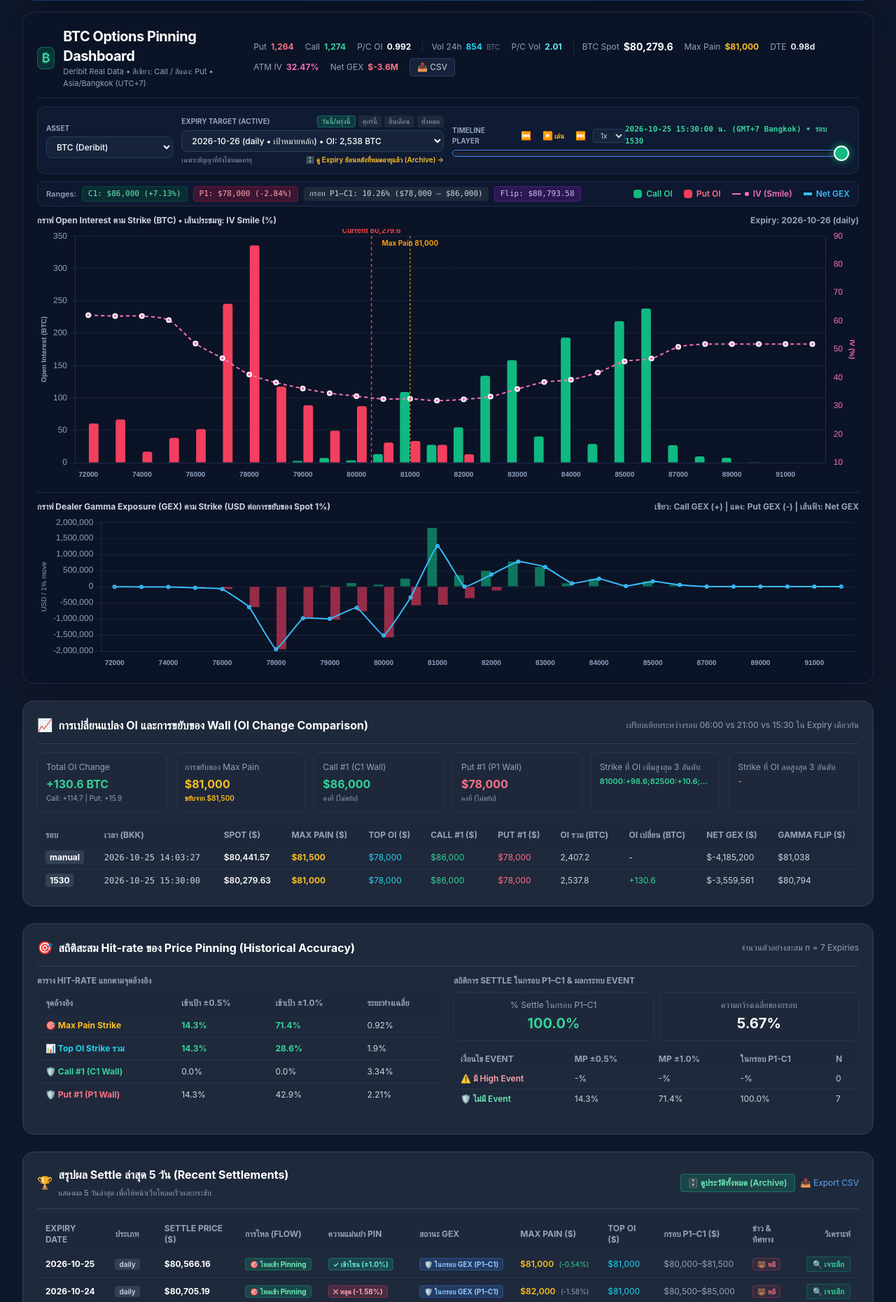
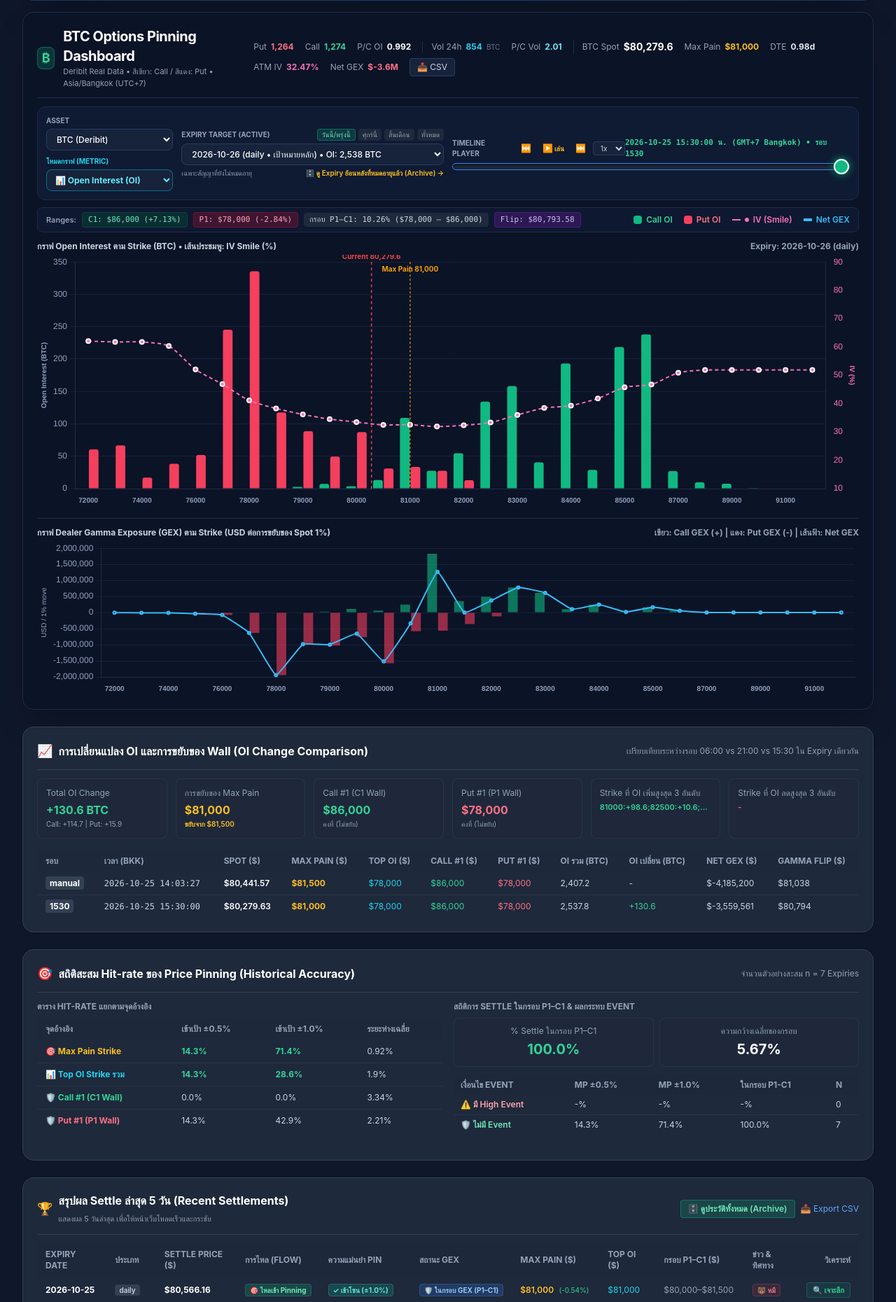
Before and after one commit to Oatloveaild/btc-options-pinning, a FastAPI app: page / in a window 1280 px wide. Shown: the part 429-2289 px from the top of the page at 70% size. Run offline with FastAPI, Linux system fonts and the light colour scheme; data comes from the database, SQL or seed files in the repository; some libraries are stand-ins or nearby versions.

Commit message:
Add metric toggle dropdown (OI vs Volume 24h) below Asset selector

```diff
--- a/web/templates/latest.html
+++ b/web/templates/latest.html
@@ -211,12 +211,21 @@
   <!-- Integrated Compact Controls attached directly above the chart (Zero Scrolling) -->
   <div class="mt-3 bg-[#0f1a33] border border-[#1e2c4a] rounded-xl p-2.5 sm:p-3">
     <div class="grid grid-cols-1 md:grid-cols-12 gap-3 items-center">
-      <!-- Asset -->
-      <div class="md:col-span-2">
-        <label class="block text-[10px] uppercase font-bold text-slate-400 mb-1">Asset</label>
-        <select class="w-full bg-[#16233b] border border-[#2a3c61] text-white text-xs rounded-lg px-2.5 py-1.5 focus:outline-none font-medium">
-          <option>BTC (Deribit)</option>
-        </select>
+      <!-- Asset & Metric Selector -->
+      <div class="md:col-span-2 flex flex-col justify-between">
+        <div>
+          <label class="block text-[10px] uppercase font-bold text-slate-400 mb-1">Asset</label>
+          <select class="w-full bg-[#16233b] border border-[#2a3c61] text-white text-xs rounded-lg px-2.5 py-1.5 focus:outline-none font-medium">
+            <option>BTC (Deribit)</option>
+          </select>
+        </div>
+        <div class="mt-2">
+          <label class="block text-[10px] uppercase font-bold text-cyan-400 mb-1">โหมดกราฟ (Metric)</label>
+          <select id="metricViewSelect" onchange="changeMetricView(this.value)" class="w-full bg-[#16233b] border border-cyan-500/50 text-cyan-300 text-xs rounded-lg px-2 py-1.5 focus:outline-none focus:border-cyan-400 font-bold cursor-pointer transition">
+            <option value="oi" selected>📊 Open Interest (OI)</option>
+            <option value="volume">📈 Volume 24h (Vol)</option>
+          </select>
+        </div>
       </div>
 
       <!-- Expiry Target & Groups -->
@@ -290,11 +299,11 @@
     <div class="flex items-center space-x-4 text-xs font-semibold">
       <div class="flex items-center space-x-1.5">
         <span class="w-3 h-3 rounded bg-[#10b981] inline-block"></span>
-        <span class="text-emerald-400">Call OI</span>
+        <span class="text-emerald-400" id="legendCallLabel">Call OI</span>
       </div>
       <div class="flex items-center space-x-1.5">
         <span class="w-3 h-3 rounded bg-[#f43f5e] inline-block"></span>
-        <span class="text-rose-400">Put OI</span>
+        <span class="text-rose-400" id="legendPutLabel">Put OI</span>
       </div>
       <div class="flex items-center space-x-1.5">
         <span class="w-3 h-0.5 border-t-2 border-dashed border-pink-400 inline-block"></span>
@@ -315,7 +324,7 @@
     <!-- Panel 1: Top Open Interest & IV Chart (Call Green / Put Red) -->
     <div>
       <div class="text-xs font-bold text-slate-300 mb-1 flex justify-between">
-        <span>กราฟ Open Interest ตาม Strike (BTC) • เส้นประชมพู: IV Smile (%)</span>
+        <span id="chartMainTitle">กราฟ Open Interest ตาม Strike (BTC) • เส้นประชมพู: IV Smile (%)</span>
         <span class="text-slate-400" id="oiSubheader">Expiry: {{ snap.expiry_date }}</span>
       </div>
       <div class="h-[360px] w-full">
@@ -760,6 +769,31 @@
   let playSpeed = 1500;
   let chartOI = null;
   let chartGEX = null;
+  let currentMetricView = 'oi';
+
+  function changeMetricView(val) {
+    currentMetricView = val;
+    const titleEl = document.getElementById('chartMainTitle');
+    const legCall = document.getElementById('legendCallLabel');
+    const legPut = document.getElementById('legendPutLabel');
+
+    if (currentMetricView === 'volume') {
+      if (titleEl) titleEl.innerHTML = 'กราฟ Volume 24h ตาม Strike (BTC) • เส้นประชมพู: IV Smile (%)';
+      if (legCall) legCall.textContent = 'Call Volume';
+      if (legPut) legPut.textContent = 'Put Volume';
+      if (chartOI && chartOI.options && chartOI.options.scales && chartOI.options.scales.y) {
+        chartOI.options.scales.y.title.text = '24h Volume (BTC)';
+      }
+    } else {
+      if (titleEl) titleEl.innerHTML = 'กราฟ Open Interest ตาม Strike (BTC) • เส้นประชมพู: IV Smile (%)';
+      if (legCall) legCall.textContent = 'Call OI';
+      if (legPut) legPut.textContent = 'Put OI';
+      if (chartOI && chartOI.options && chartOI.options.scales && chartOI.options.scales.y) {
+        chartOI.options.scales.y.title.text = 'Open Interest (BTC)';
+      }
+    }
+    renderFrame(currentIndex);
+  }
 
   Chart.defaults.color = '#8fa0bd';
   Chart.defaults.borderColor = '#1e2c4a';
@@ -913,12 +947,22 @@
                 if (item.dataset.label.includes('IV')) return `IV: ${item.raw ? Number(item.raw).toFixed(1) + '%' : '-'}`;
                 const snap = timelineData[currentIndex];
                 const st = (snap && snap.strikes) ? snap.strikes[item.dataIndex] : null;
+                const callOI = st ? (st.call_oi || 0) : 0;
+                const putOI = st ? (st.put_oi || 0) : 0;
+                const callVol = st ? (st.call_volume_24h || 0) : 0;
+                const putVol = st ? (st.put_volume_24h || 0) : 0;
                 if (item.datasetIndex === 0) {
-                  const vol = st ? (st.call_volume_24h || 0) : 0;
-                  return `Call OI: ${Number(item.raw).toLocaleString()} BTC (Vol 24h: ${Number(vol).toLocaleString(undefined, {minimumFractionDigits: 1, maximumFractionDigits: 1})} BTC)`;
+                  if (currentMetricView === 'volume') {
+                    return `Call Vol 24h: ${Number(callVol).toLocaleString(undefined, {minimumFractionDigits: 1, maximumFractionDigits: 1})} BTC (OI: ${Number(callOI).toLocaleString()} BTC)`;
+                  } else {
+                    return `Call OI: ${Number(callOI).toLocaleString()} BTC (Vol 24h: ${Number(callVol).toLocaleString(undefined, {minimumFractionDigits: 1, maximumFractionDigits: 1})} BTC)`;
+                  }
                 } else if (item.datasetIndex === 1) {
-                  const vol = st ? (st.put_volume_24h || 0) : 0;
-                  return `Put OI: ${Number(item.raw).toLocaleString()} BTC (Vol 24h: ${Number(vol).toLocaleString(undefined, {minimumFractionDigits: 1, maximumFractionDigits: 1})} BTC)`;
+                  if (currentMetricView === 'volume') {
+                    return `Put Vol 24h: ${Number(putVol).toLocaleString(undefined, {minimumFractionDigits: 1, maximumFractionDigits: 1})} BTC (OI: ${Number(putOI).toLocaleString()} BTC)`;
+                  } else {
+                    return `Put OI: ${Number(putOI).toLocaleString()} BTC (Vol 24h: ${Number(putVol).toLocaleString(undefined, {minimumFractionDigits: 1, maximumFractionDigits: 1})} BTC)`;
+                  }
                 }
                 return `${item.dataset.label}: ${Number(item.raw).toLocaleString()} BTC`;
               }
@@ -1101,8 +1145,19 @@
     // 4. Update Both Charts with matching labels
     const strikes = snap.strikes || [];
     const labels = strikes.map(s => s.strike);
-    const callOI = strikes.map(s => s.call_oi);
-    const putOI = strikes.map(s => s.put_oi);
+
+    let callData, putData;
+    if (currentMetricView === 'volume') {
+      callData = strikes.map(s => s.call_volume_24h || 0);
+      putData = strikes.map(s => s.put_volume_24h || 0);
+      chartOI.data.datasets[0].label = 'Call Volume (BTC)';
+      chartOI.data.datasets[1].label = 'Put Volume (BTC)';
+    } else {
+      callData = strikes.map(s => s.call_oi || 0);
+      putData = strikes.map(s => s.put_oi || 0);
+      chartOI.data.datasets[0].label = 'Call OI (BTC)';
+      chartOI.data.datasets[1].label = 'Put OI (BTC)';
+    }
 
     const ivCurve = strikes.map(s => {
       const civ = s.call_iv;
@@ -1112,8 +1167,8 @@
     });
 
     chartOI.data.labels = labels;
-    chartOI.data.datasets[0].data = callOI; // Green
-    chartOI.data.datasets[1].data = putOI;  // Red
+    chartOI.data.datasets[0].data = callData; // Green
+    chartOI.data.datasets[1].data = putData;  // Red
     chartOI.data.datasets[2].data = ivCurve;
     chartOI.update('none');
 
```
